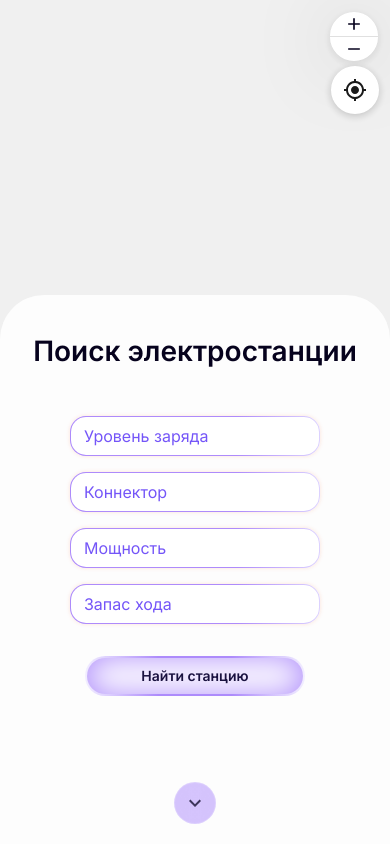
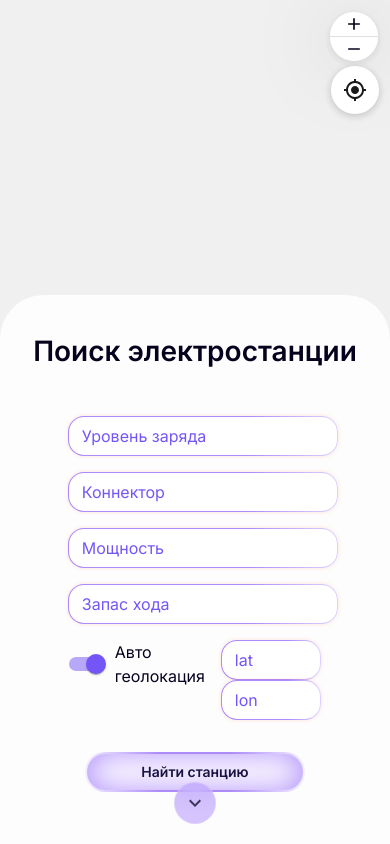
Before and after one commit to BaldrProgrammer/elektrozapravki, a Next.js app in the folder client/: page /public/map in a window 390 px wide. Built offline with nearby package versions, Linux system fonts and the light colour scheme; no server answers.

Commit message:
добавление гео определения

```diff
--- a/client/src/components/Forms/StationSearchForm.tsx
+++ b/client/src/components/Forms/StationSearchForm.tsx
@@ -1,7 +1,7 @@
 'use client';
 
 import React, { useState } from 'react';
-import { Box, useTheme, useMediaQuery } from '@mui/material';
+import { Box, Switch, FormControlLabel, Typography, useTheme, useMediaQuery } from '@mui/material';
 import InputSt from "@/components/Input/InputSt";
 import ButtonStation from "@/components/Buttons/ButtonStation";
 
@@ -20,6 +20,7 @@ export interface SearchFilters {
 export default function StationSearchForm({ onSubmit, initialValues }: StationSearchFormProps) {
     const theme = useTheme();
     const isMobile = useMediaQuery(theme.breakpoints.down('sm'));
+    const [useAutoGeo, setUseAutoGeo] = useState(true);
 
     const [filters, setFilters] = useState<SearchFilters>({
         chargeLevel: initialValues?.chargeLevel || '',
@@ -57,13 +58,13 @@ export default function StationSearchForm({ onSubmit, initialValues }: StationSe
                         label="Уровень заряда"
                         value={filters.chargeLevel}
                         onChange={(e) => handleChange('chargeLevel')(e.target.value)}
-                        sx={{ width: 250, m: isMobile ? '0 auto' : '' }}
+                        sx={{ width: 270, m: isMobile ? '0 auto' : '' }}
                     />
                     <InputSt
                         label="Коннектор"
                         value={filters.connector}
                         onChange={(e) => handleChange('connector')(e.target.value)}
-                        sx={{ width: 250, m: isMobile ? '0 auto' : '' }}
+                        sx={{ width: 270, m: isMobile ? '0 auto' : '' }}
                     />
                 </Box>
                 <Box sx={{ display: 'flex', flexDirection: 'column', gap: 2 }}>
@@ -71,14 +72,43 @@ export default function StationSearchForm({ onSubmit, initialValues }: StationSe
                         label="Мощность"
                         value={filters.power}
                         onChange={(e) => handleChange('power')(e.target.value)}
-                        sx={{ width: 250, m: isMobile ? '0 auto' : '' }}
+                        sx={{ width: 270, m: isMobile ? '0 auto' : '' }}
                     />
                     <InputSt
                         label="Запас хода"
                         value={filters.range}
                         onChange={(e) => handleChange('range')(e.target.value)}
-                        sx={{ width: 250, m: isMobile ? '0 auto' : '' }}
+                        sx={{ width: 270, m: isMobile ? '0 auto' : '' }}
                     />
+                </Box>
+                <Box sx={{display:'flex'}}>
+                    <Box sx={{ mb: 1 }}>
+                        <FormControlLabel
+                            control={
+                                <Switch
+                                    checked={useAutoGeo}
+                                    onChange={(e) => setUseAutoGeo(e.target.checked)}
+                                    sx={{
+                                        '& .MuiSwitch-switchBase.Mui-checked': {
+                                            color: theme.palette.primary.main,
+                                        },
+                                    }}
+                                />
+                            }
+                            label="Авто геолокация"
+                        />
+                    </Box>
+
+                    <Box>
+                        <InputSt
+                            label="lat"
+                            sx={{ width: 100 }}
+                        />
+                        <InputSt
+                            label="lon"
+                            sx={{ width: 100 }}
+                        />
+                    </Box>
                 </Box>
             </Box>
             <Box sx={{ display: 'flex', justifyContent: 'center', width: '100%', mt: 2 }}>
```
